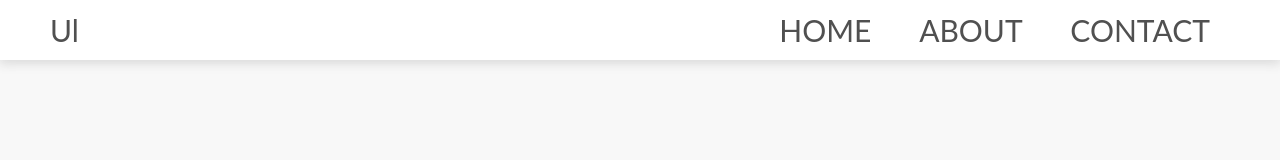
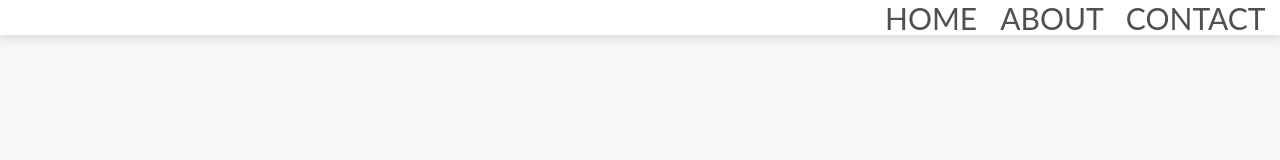
Before and after one commit to ulfat-dawood/reponsive-design, a plain HTML site: page navbar/index.html in a window 1280 px wide. Drawn offline with Linux system fonts and the light colour scheme.

Commit message:
basic laypout

```diff
--- a/Basic_layouts/head.css
+++ /dev/null
@@ -1,11 +0,0 @@
-
-.logo{
-float:right; }
-
-nav ul{
-    float: right;
-}
-
-nav ul li{
-    display: inline-block;
-}
--- /dev/null
+++ b/navbar/app.js
@@ -0,0 +1,6 @@
+const ul = document.querySelector("nav ul")
+const chechbox= document.querySelector("#check")
+
+ul.addEventListener('click', ()=>{
+    check.checked = !chechbox.checked;
+})
--- a/navbar/index.html
+++ b/navbar/index.html
@@ -14,13 +14,13 @@
             <input type="checkbox" id="check">
             <label class="checkbox" for="check">menu</label>
             <!-- desktop -->
-            <div class="logo">Ul</div>
             <ul>
-                <li><a href="#">HOME</a></li>
-                <li><a href="#">ABOUT</a></li>
-                <li><a href="#">CONTACT</a></li>
+                <li><a href="#">HOME&nbsp;&nbsp;</a></li>
+                <li><a href="#">ABOUT&nbsp;&nbsp;</a></li>
+                <li><a href="#">CONTACT&nbsp;&nbsp;</a></li>
             </ul>
         </nav>
     </head>
+    <script src="./app.js"></script>
 </body>
 </html>
--- a/navbar/style/style.scss
+++ b/navbar/style/style.scss
@@ -19,20 +19,13 @@ body{
 
 nav{
     width:100%;
-    height: 60px;
+    height: 35px;
     background: white;
     box-shadow: 0 3px 10px 1px #dbdbdb;
 }
-.logo{
-    float: left;
-    line-height: 60px;
-    padding-left:50px;
-}
+
  nav ul{
      float:right;
-     line-height: 60px;
-     margin:0 50px;
-     text-align: right;
      right: -100%;
      transition: all .5s ease-out;
 
@@ -40,15 +33,12 @@ nav{
  }
 
  nav li{
-    display: inline-block;
-    margin: 0 20px;
+    display: inline-block
 
  }
 
  label.checkbox{
-    line-height: 60px;
     float:right;
-    margin: 0 10px;
     display: none;
  }
  #check{display: none;} //this is alway hidden
@@ -62,8 +52,7 @@ nav{
         position: fixed;
         width:100%;
         height: 100vh;
-        margin:0;
-        top:60px;
+        top:35px;
         background: #dbdbdb;
     }
     nav li{
```
Also changed, not shown: Basic_layouts/head.html (deleted, +0 -10 lines), width/index.html (deleted, +0 -13 lines), navbar/style/style.css, width/style.css (deleted), 2 other files.
